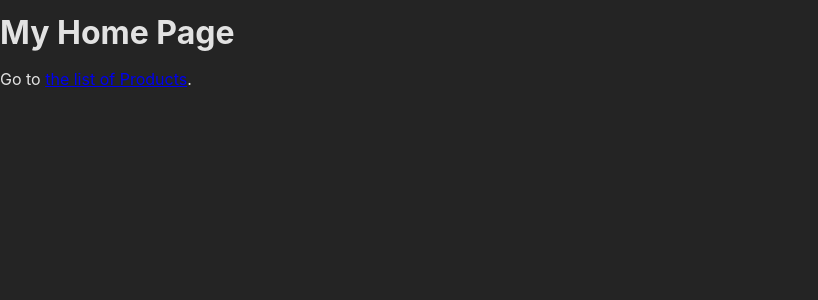
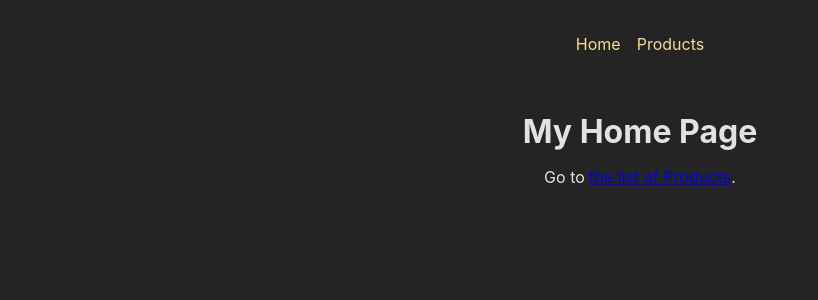
Before and after one commit to arcade15xyz/4.Multi-Page-SPA, a React (Create React App) app: page / in a window 1280 px wide. Shown: the top 300 px of the page, without its empty margins (0-818 px from the left). Built offline with nearby package versions, Linux system fonts and the light colour scheme.

Commit message:
layout and nested Routes

```diff
--- /dev/null
+++ b/src/components/MainNavigation.module.css
@@ -0,0 +1,23 @@
+.header {
+  max-width: 60rem;
+  margin: auto;
+  padding: 2rem;
+  display: flex;
+  justify-content: center;
+}
+
+.list {
+  display: flex;
+  gap: 1rem;
+}
+
+.list a {
+  text-decoration: none;
+  color: var(--color-primary-400);
+}
+
+.list a:hover,
+.list a.active {
+  color: var(--color-primary-800);
+  text-decoration: underline;
+}
--- /dev/null
+++ b/src/components/mainNavigation.js
@@ -0,0 +1,21 @@
+import { Link } from "react-router-dom";
+import classes from './MainNavigation.module.css';
+
+function MainNavigation() {
+  return (
+    <header className={classes.header}>
+      <nav>
+        <ul className={classes.list}>
+          <li>
+            <Link to='/'>Home</Link>
+          </li>
+          <li>
+            <Link to='/products'>Products</Link>
+          </li>
+        </ul>
+      </nav>
+    </header>
+  )
+}
+
+export default MainNavigation;
--- a/src/pages/Home.js
+++ b/src/pages/Home.js
@@ -1,8 +1,10 @@
 import { Link } from "react-router-dom";
+// import MainNavigation from "../components/mainNavigation";
 
 function HomePage() {
   return (
     <>
+    {/* <MainNavigation /> */}
     <h1>My Home Page</h1>
     <p>Go to <Link to="/products">the list of Products</Link>.</p>
     </>
--- /dev/null
+++ b/src/pages/Root.js
@@ -0,0 +1,16 @@
+import { Outlet } from "react-router-dom";
+import MainNavigation from "../components/mainNavigation";
+import classes from './Root.module.css';
+
+function RootLayout() {
+  return (
+    <>
+      <MainNavigation />
+      <main className={classes.content} >
+      <Outlet />
+      </main>
+    </>
+  )
+}
+
+export default RootLayout;
--- /dev/null
+++ b/src/pages/Root.module.css
@@ -0,0 +1,5 @@
+
+.content {
+  margin: 2rem auto;
+  text-align: center;
+}
--- a/src/pages/products.js
+++ b/src/pages/products.js
@@ -1,3 +1,5 @@
+
+
 
 function ProductsPage() {
   return <h1>The Products Page</h1>
```
Also changed, not shown: src/App.js (+9 -2 lines).
